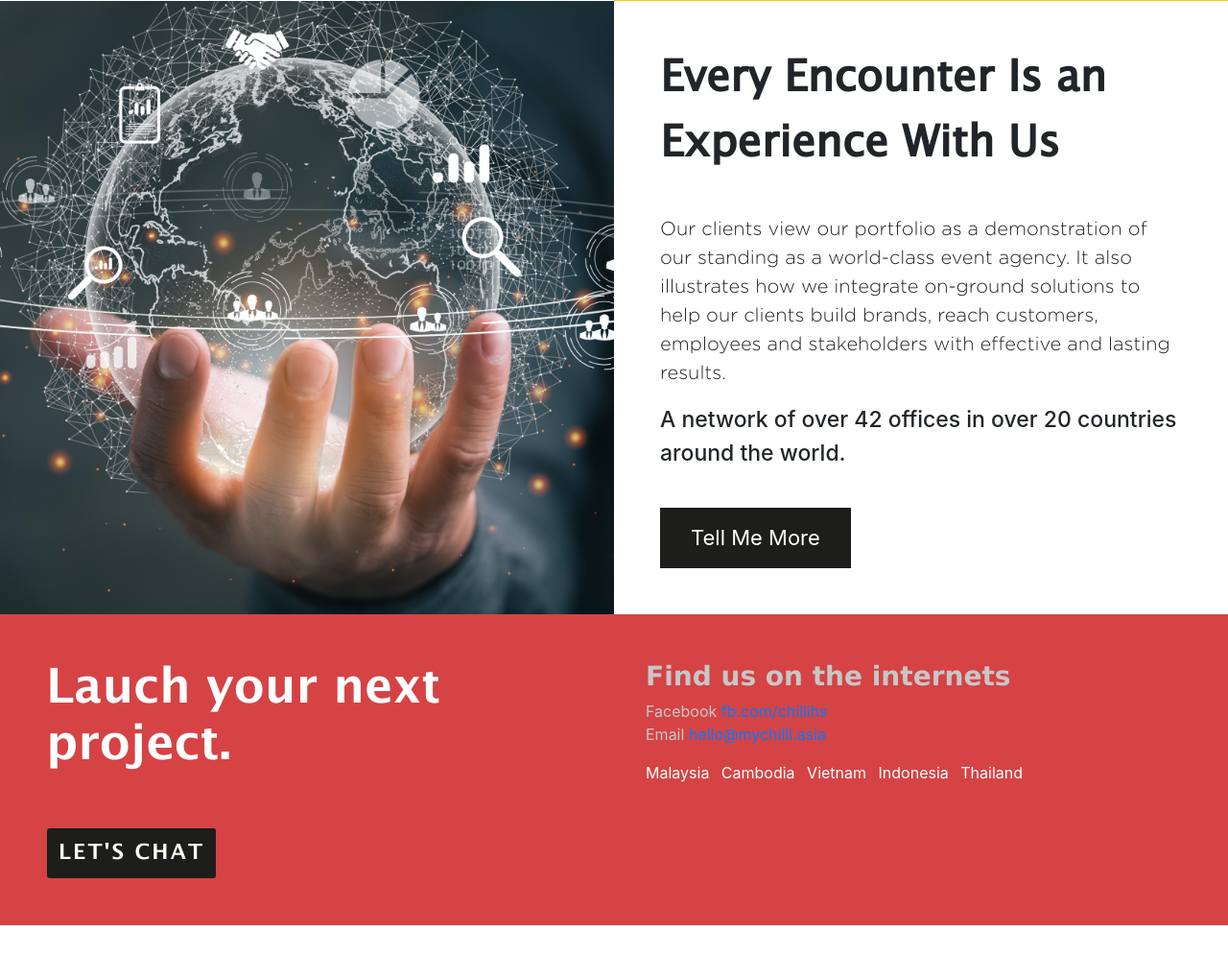
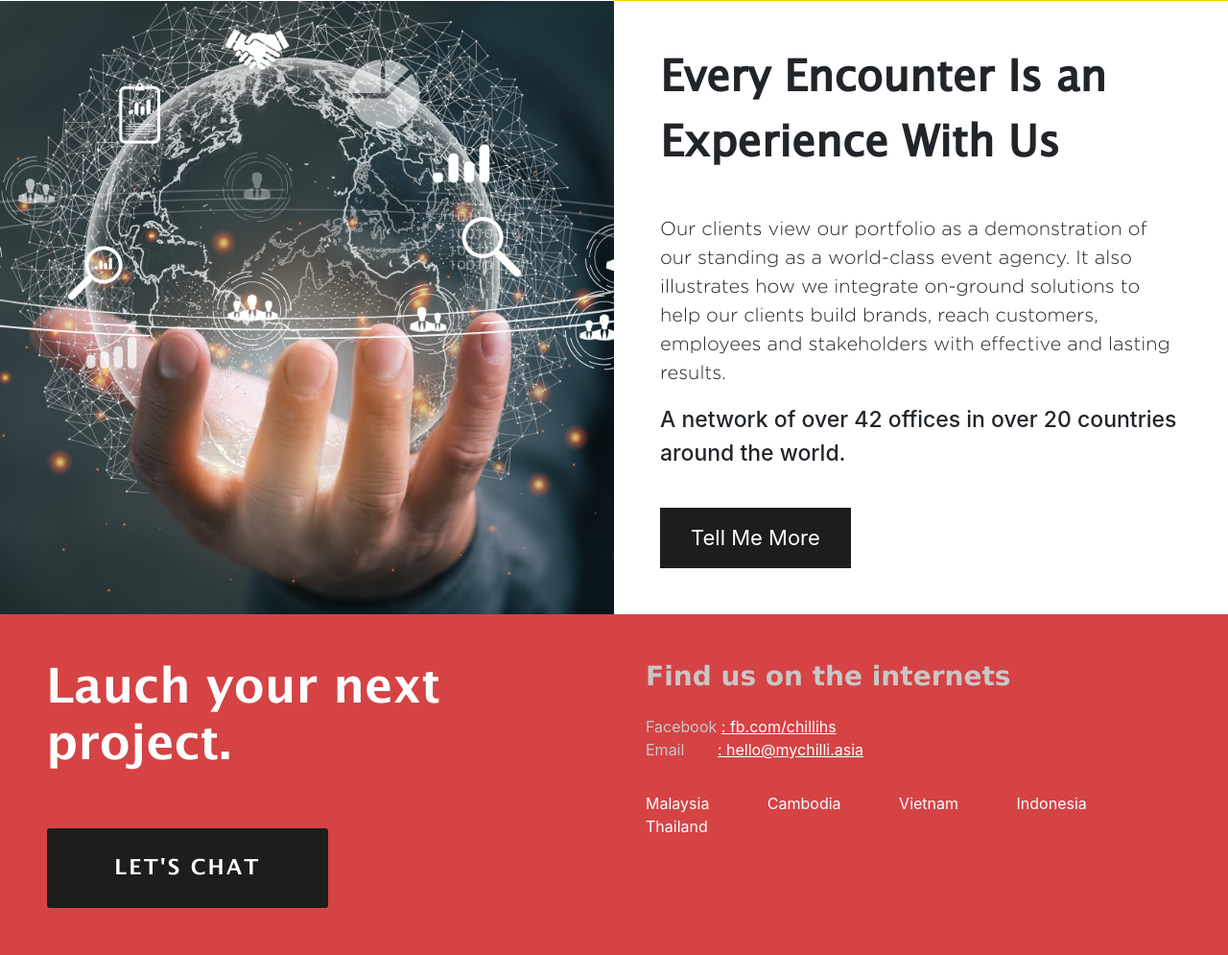
Before and after one commit to JkOpie/chilies, a plain HTML site: page index.html in a window 1280 px wide. Shown: the part 1820-2815 px from the top of the page at 96% size. Before the commit the page ends 2784 px from the top, so only its background shows below. Drawn offline with nearby package versions, Linux system fonts and the light colour scheme.

Commit message:
update footer

```diff
--- a/index.html
+++ b/index.html
@@ -183,27 +183,26 @@
                     <button class="btn btn_chart"> LET'S CHAT </button>
                 </div>
                 <div class='col-6 p-5'>
-                    <div class="row" style="color: #C9C6C6;">
+                    <div class="row pb-3" style="color: #C9C6C6;">
                         <div>
                             <h1 class="find_heading"> Find us on the internets</h1>
                         </div>
                     </div>
-                    <div class="row" style="color: #C9C6C6;">
+                    <div class="row pb-3" style="color: #C9C6C6;">
                         <div class="text-left ">
 
                             <ul style="list-style-type: none;" class="p-0">
-                                <li>Facebook <a href="fb.com/chillihs">fb.com/chillihs</a></li>
-                                <li>Email <a href="hello@mychilli.asia"> hello@mychilli.asia</a></li>
+                                <li>Facebook <a href="fb.com/chillihs" class="undeline_text"> : fb.com/chillihs</a></li>
+                                <li>Email <a href="hello@mychilli.asia" class="undeline_text " style="padding-left: 30px;"> : hello@mychilli.asia</a></li>
                             </ul>
                         </div>
                     </div>
                     <div class="row text-white">
-
                         <ul class="list-inline">
-                            <li class="list-inline-item">Malaysia</li>
-                            <li class="list-inline-item">Cambodia</li>
-                            <li class="list-inline-item">Vietnam</li>
-                            <li class="list-inline-item">Indonesia</li>
+                            <li class="list-inline-item pr-5">Malaysia</li>
+                            <li class="list-inline-item pr-5">Cambodia</li>
+                            <li class="list-inline-item pr-5">Vietnam</li>
+                            <li class="list-inline-item pr-5">Indonesia</li>
                             <li class="list-inline-item">Thailand</li>
                         </ul>
                     </div>
--- a/main.css
+++ b/main.css
@@ -118,6 +118,9 @@
    }
 
    .btn_chart{
+
+    width: 295px;
+height: 85px;
     background: #1D1D1B 0% 0% no-repeat padding-box;
     text-align: center;
     font: Bold 22px/40px LucidaGrande;
@@ -139,3 +142,14 @@
     letter-spacing: 0px;
     color: #C9C6C6;
    }
+
+   .undeline_text{
+    text-decoration: underline;
+    font: Regular 22px/26px Lucida Grande;
+    letter-spacing: 0px;
+    color: #FFFFFF;
+   }
+
+   .undeline_text:hover{
+    color: #FFFFFF;
+   }
```
